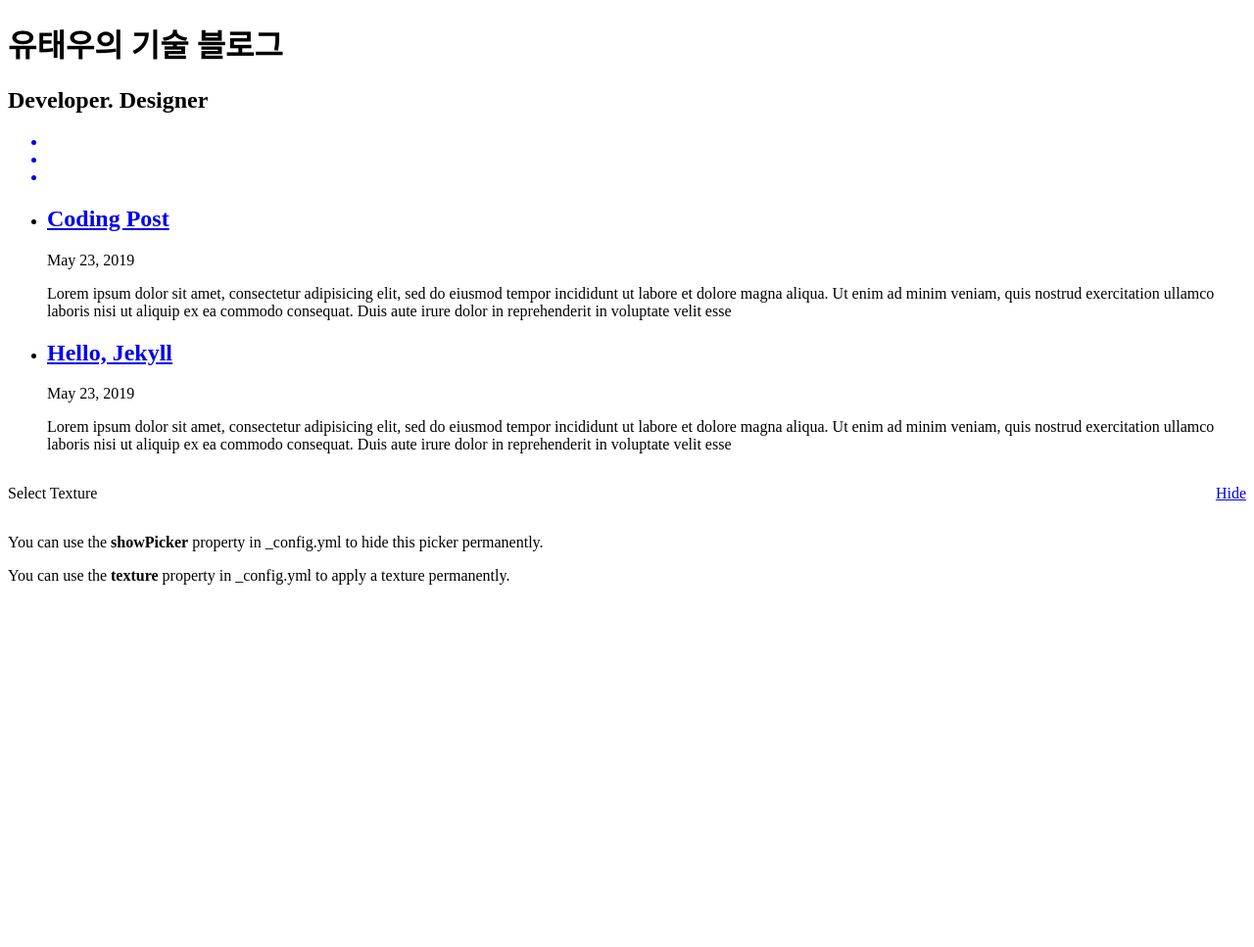
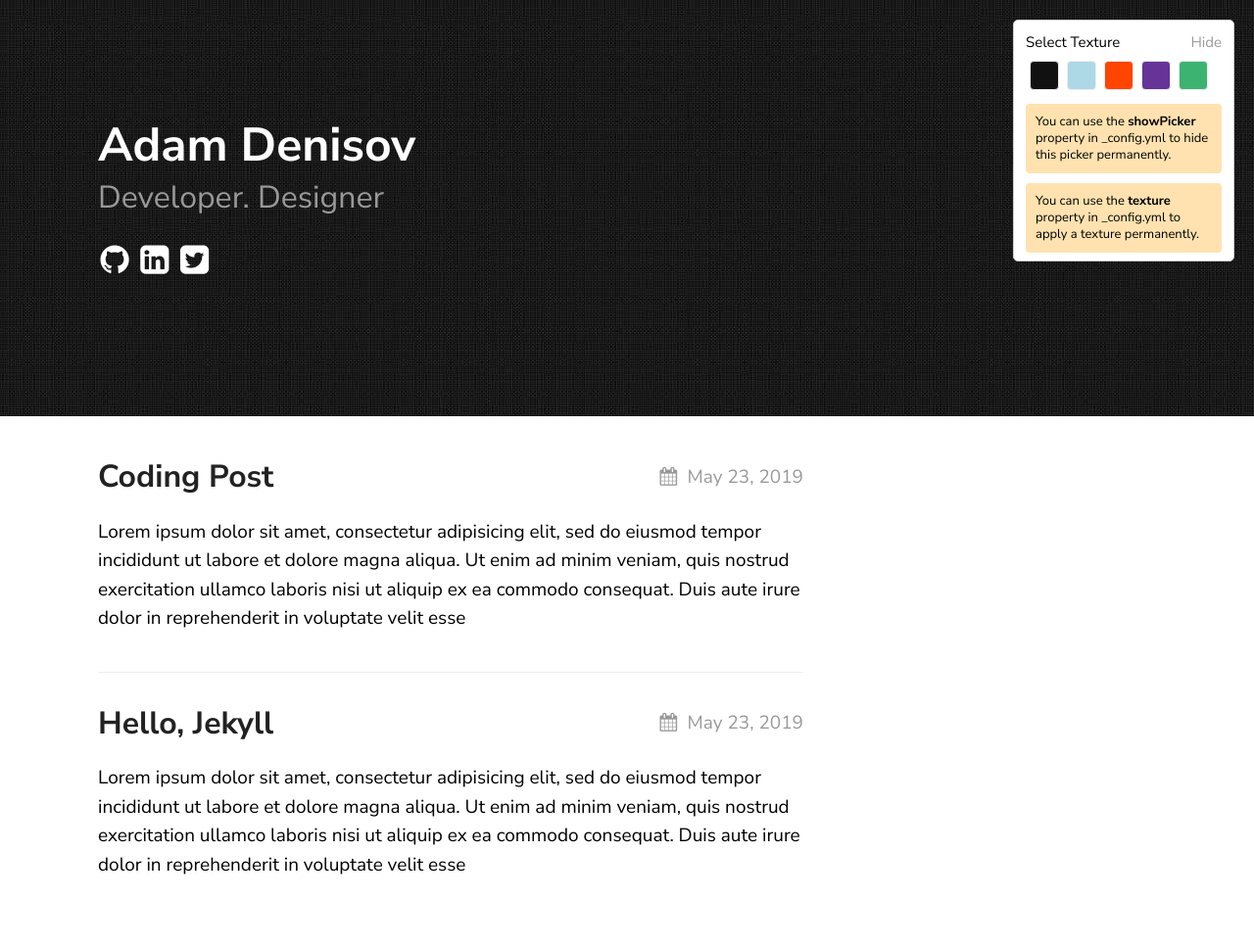
Before and after one commit to ytw060309/blog, a Jekyll site: the page built from index.md, in a window 1280 px wide. Shown: the whole page at 98% size. Built offline with Jekyll 4.4.1, drawn with Linux system fonts in a browser that asks for light colours; before the commit the page ends 900 px from its top, so only the background shows below that.

Commit message:
css 세팅

```diff
--- a/_config.yml
+++ b/_config.yml
@@ -15,7 +15,7 @@ sass:
 
 permalink: /posts/:title/
 texture:
-  title: 유태우의 기술 블로그
+  title: Adam Denisov
   tagline: Developer. Designer
   date_format: "%b %-d, %Y"
   style: black
--- a/_includes/head.html
+++ b/_includes/head.html
@@ -2,6 +2,6 @@
 <meta name="viewport" content="width=device-width, initial-scale=1.0">
 <meta http-equiv="X-UA-Compatible" content="ie=edge">
 <link href="https://fonts.googleapis.com/css?family=Nunito+Sans:400,400i,700&display=swap" rel="stylesheet">
-<link rel="stylesheet" href="./style.scss">
+<link rel="stylesheet" href="/blog/assets/css/style.css">
 <title>{{ page.title | default: site.title }}</title>
 {% seo %}
```
Also changed, not shown: assets/css/style.scss (renamed from _includes/style.scss).
